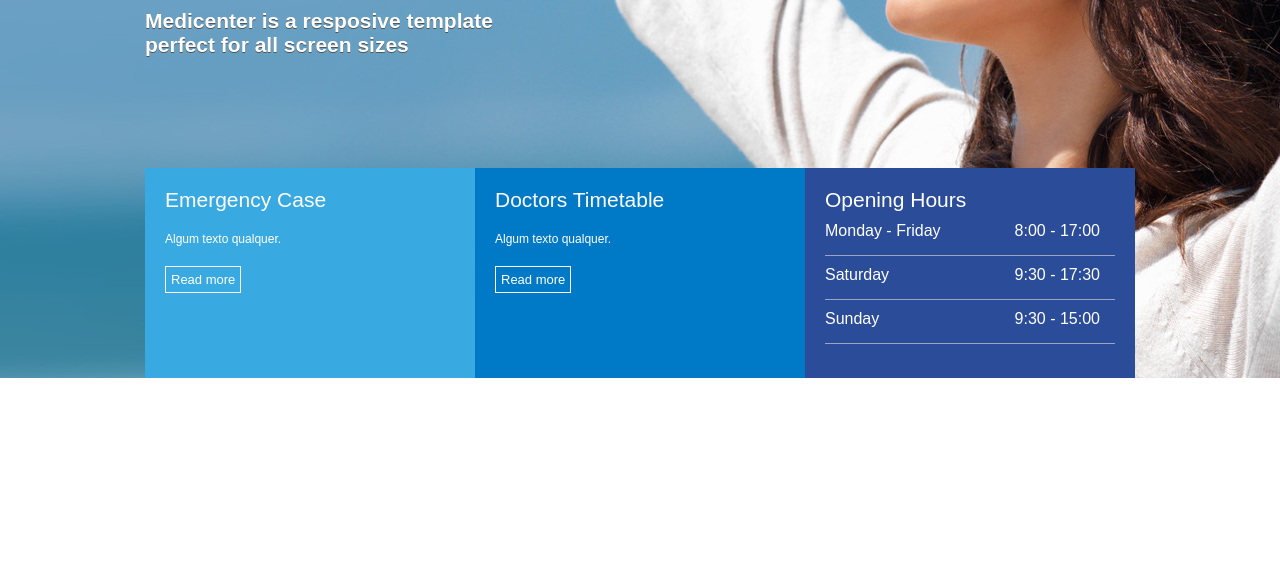
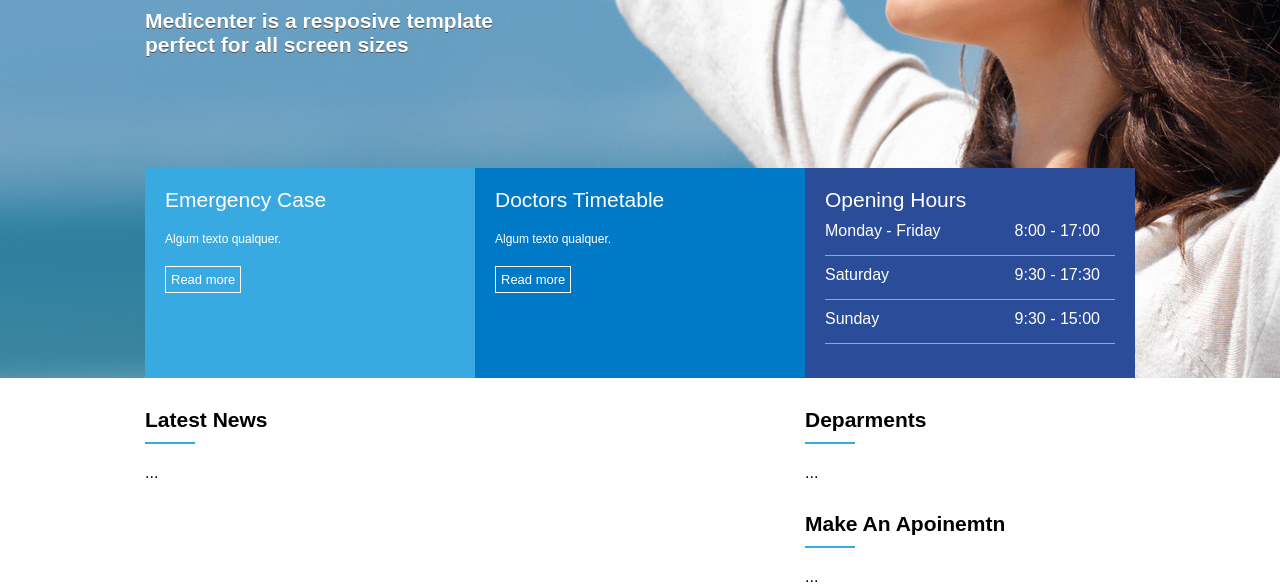
Before and after one commit to jhowender/Estudo, a plain HTML site: page Medicenter/index.html in a window 1280 px wide. Shown: the part 412-998 px from the top of the page. Before the commit the page ends 800 px from the top, so only its background shows below. Drawn offline with Linux system fonts and the light colour scheme.

Commit message:
ultima aula

```diff
--- a/Medicenter/assets/css/style.css
+++ b/Medicenter/assets/css/style.css
@@ -120,3 +120,28 @@ nav a:hover {
     padding: 10px 15px 15px 0;
     border-bottom: 0.5px solid rgba(224, 223, 223, 0.607);
 }
+#geral {
+    display: flex;
+    justify-content: center;
+}
+#geral section {
+    flex:2;
+}
+#geral aside {
+    flex:1;
+}
+.widget_title {
+    margin-top: 30px;
+    margin-bottom: 20px;
+}
+.widget_title_text {
+    color: #000;
+    font-size: 21px;
+    font-weight: bold;
+}
+.widget_title_bar {
+    width: 50px;
+    height: 2px;
+    background-color: #36a9e1;
+    margin-top: 10px;
+}
--- a/Medicenter/index.html
+++ b/Medicenter/index.html
@@ -63,5 +63,40 @@
                 </div>
            </div>
         </section>
+        <section id="geral">
+            <div class="container">
+                <section>
+                    <div class="widget">
+                        <div class="widget_title">
+                            <div class="widget_title_text">Latest News</div>
+                            <div class="widget_title_bar"></div>
+                        </div>
+                        <div class="widget_body">
+                            ...
+                        </div>
+                    </div>
+                </section>
+                <aside>
+                    <div class="widget">
+                        <div class="widget_title">
+                            <div class="widget_title_text">Deparments</div>
+                            <div class="widget_title_bar"></div>
+                        </div>
+                        <div class="widget_body">
+                            ...
+                        </div>
+                    </div>
+                    <div class="widget">
+                        <div class="widget_title">
+                            <div class="widget_title_text">Make An Apoinemtn</div>
+                            <div class="widget_title_bar"></div>
+                        </div>
+                        <div class="widget_body">
+                            ...
+                        </div>
+                    </div>
+                </aside>
+            </div>
+        </section>
     </body>
 </html>
```
